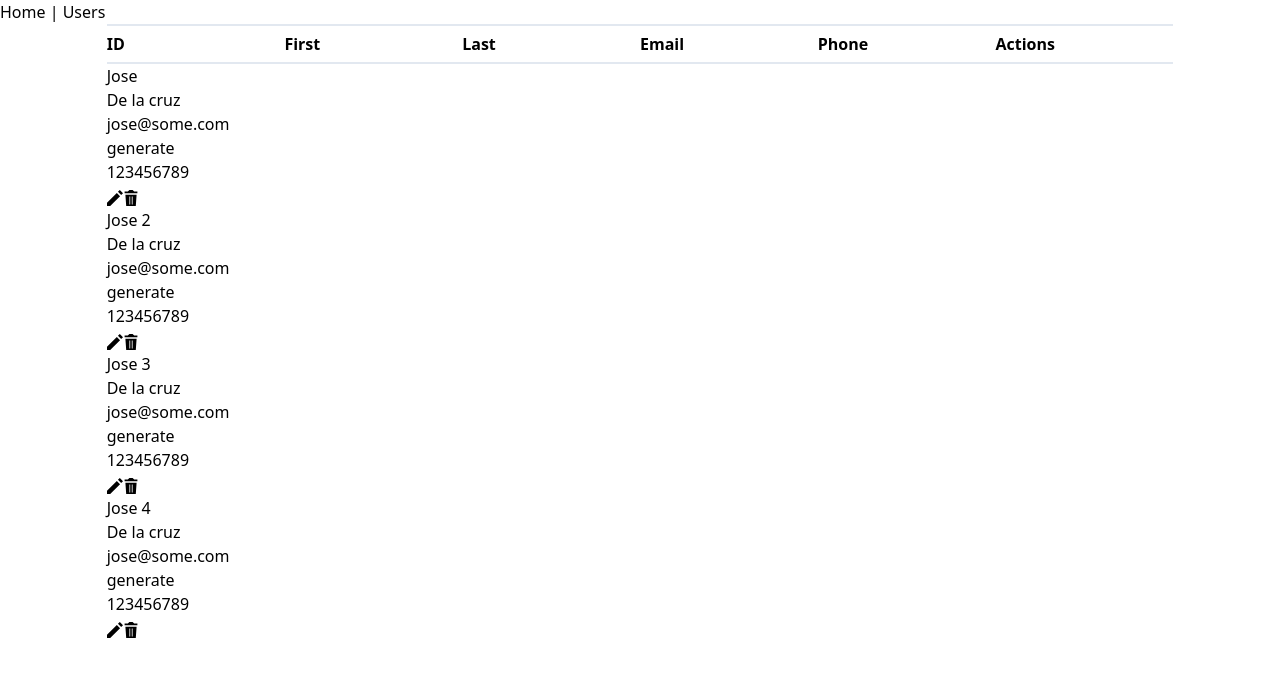
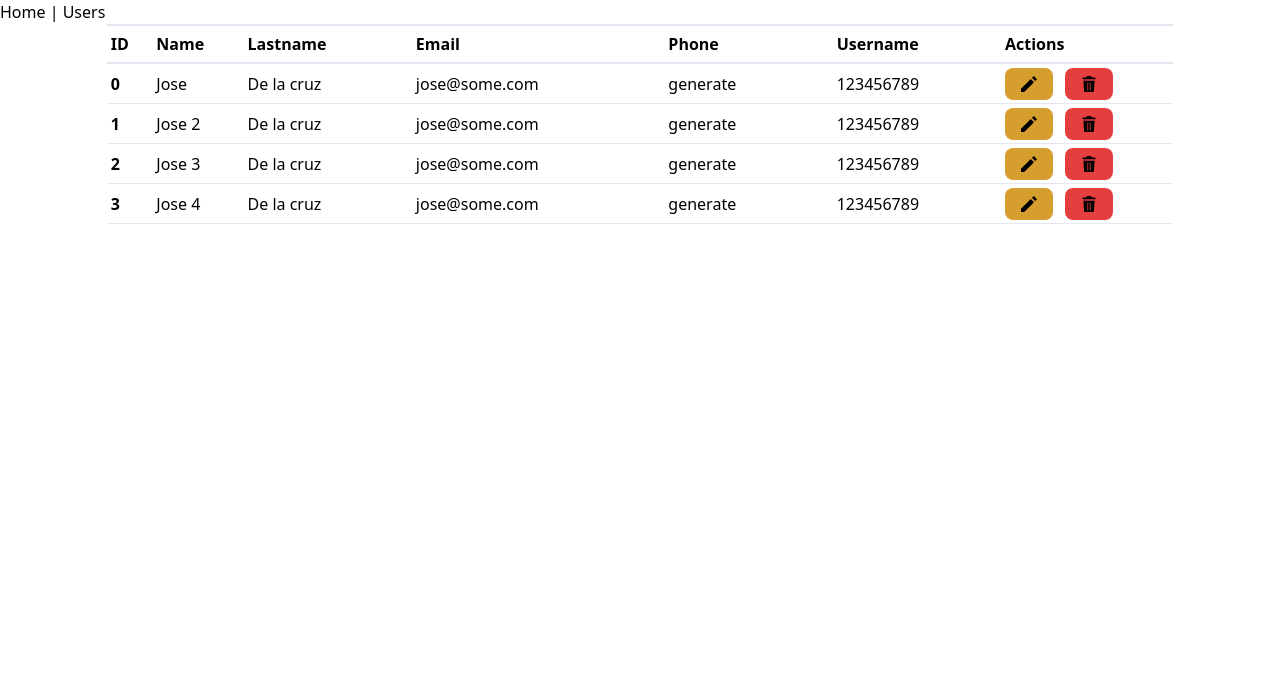
Before and after one commit to josedlca/crudvuex, a Vue app: page /#/userTable in a window 1280 px wide. Shown: the top 676 px of the page. Built offline with nearby package versions, Linux system fonts and the light colour scheme.

Commit message:
styles for user tables

```diff
--- a/src/components/NameFileComponent.vue
+++ b/src/components/NameFileComponent.vue
@@ -1,7 +1,25 @@
 <template>
-	<div class="w-full h-10 flex border-t-2 border-b-2">
-		<div class=" w-2/12 flex items-center justify-left font-bold" v-for="item of allTitles" :key="item.id">
-			{{item}}
+	<div class="w-full h-10 flex border-t-2 pl-1 border-b-2">
+		<div class="w-12 flex items-center justify-left font-bold">
+			ID
+		</div>
+		<div class=" w-24 flex items-center justify-left font-bold">
+			Name
+		</div>
+		<div class=" w-2/12 flex items-center justify-left font-bold">
+			Lastname
+		</div>
+		<div class=" w-3/12 flex items-center justify-left font-bold">
+			Email
+		</div>
+		<div class=" w-2/12 flex items-center justify-left font-bold">
+			Phone
+		</div>
+		<div class=" w-2/12 flex items-center justify-left font-bold">
+			Username
+		</div>
+		<div class=" w-2/12 flex items-center justify-left font-bold">
+			Actions
 		</div>
 	</div>
 </template>
@@ -9,12 +27,5 @@
 <script>
 	export default {
 		name: 'NameFileComponent',
-		data(){
-			return{
-				allTitles:[
-					"ID", "First", "Last", "Email", "Phone","Actions"
-				]
-			}
-		}
 	}
 </script>
--- a/src/views/UserTable.vue
+++ b/src/views/UserTable.vue
@@ -2,22 +2,37 @@
 	<div class="w-full">
 		<div class="w-10/12 mx-auto">
 			<NameFileComponent />
-			<div v-for="(item, index) of userInfoData" :key="item.id">
-				<p>{{item.name}}</p>
-				<p>{{item.lastname}}</p>
-				<p>{{item.email}}</p>
-				<p>{{item.username}}</p>
-				<p>{{item.phone}}</p>
-				<router-link :to="{name: 'editUser', params: {id:index}}">
+			<div class="w-full flex h-10 border-b pl-1" v-for="(item, index) of userInfoData" :key="item.id">
+				<div class="w-12 flex items-center justify-left font-bold">
+					{{index}}
+				</div>
+				<div class="w-24 flex items-center justify-left">
+					{{item.name}}
+				</div>
+				<div class="w-2/12 flex items-center justify-left">
+					{{item.lastname}}
+				</div>
+				<div class="w-3/12 flex items-center justify-left">
+					{{item.email}}
+				</div>
+				<div class="w-2/12 flex items-center justify-left">
+					{{item.username}}
+				</div>
+				<div class="w-2/12 flex items-center justify-left">
+					{{item.phone}}
+				</div>
+				<div class="w-2/12 flex items-center justify-left">
+					<router-link class="bg-yellow-600 rounded-lg h-8 px-4 flex items-center mr-3" :to="{name: 'editUser', params: {id:index}}">
 						<svg class="w-4 inline" xmlns="http://www.w3.org/2000/svg" viewBox="0 0 20 20">
 							<path d="M12.3 3.7l4 4L4 20H0v-4L12.3 3.7zm1.4-1.4L16 0l4 4-2.3 2.3-4-4z"/>
 						</svg>
 					</router-link>
-				<button @click="deleteUserInfo(index)">
+					<button class="bg-red-600 rounded-lg h-8 px-4 flex items-center" @click="deleteUserInfo(index)">
 						<svg class="w-4 inline" xmlns="http://www.w3.org/2000/svg" viewBox="0 0 20 20">
 							<path d="M6 2l2-2h4l2 2h4v2H2V2h4zM3 6h14l-1 14H4L3 6zm5 2v10h1V8H8zm3 0v10h1V8h-1z"/>
 						</svg>
 					</button>
+				</div>
 			</div>
 		</div>
 	</div>
```
Lines whose indentation alone changed are shown as unchanged.
